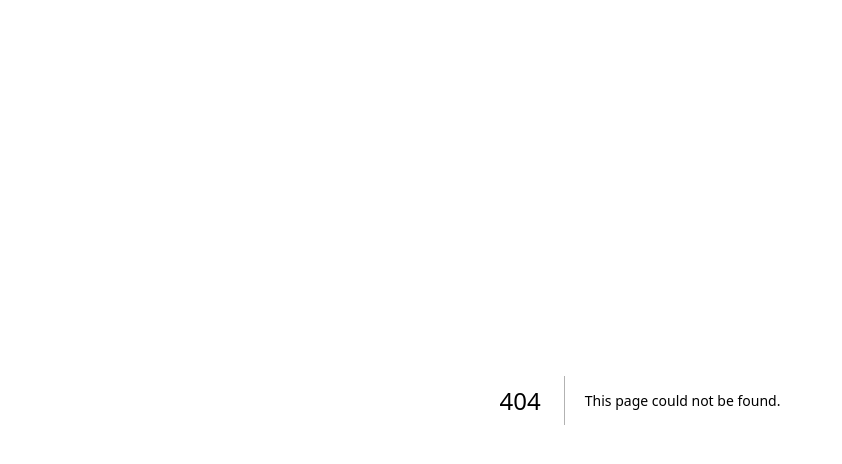
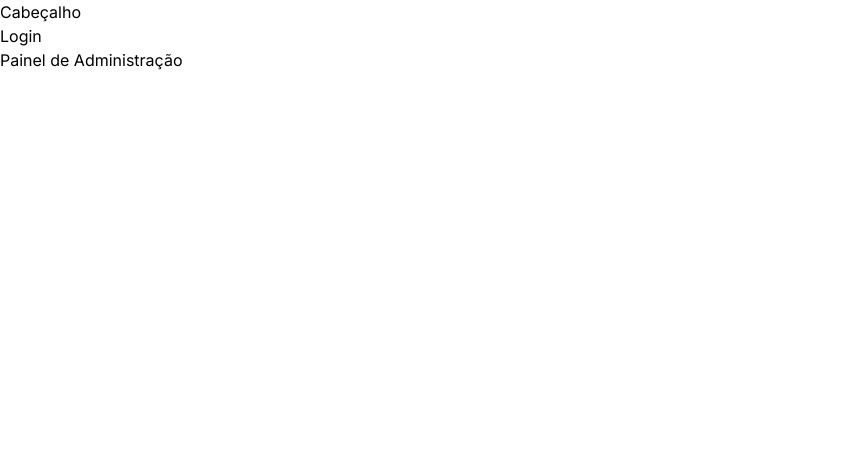
Before and after one commit to andersondev96/ignite-next13-fundamentals, a Next.js app: page /admin/login in a window 1280 px wide. Before the commit this address had no page. Shown: the top 464 px of the page, without its empty margins (0-842 px from the left). Built offline with nearby package versions, Linux system fonts and the light colour scheme.

Commit message:
Ignite |  Rotas e Layout

```diff
--- /dev/null
+++ b/src/app/admin/layout.tsx
@@ -0,0 +1,10 @@
+import { ReactNode } from 'react'
+
+export default function AdminLayout({ children }: { children: ReactNode }) {
+  return (
+    <div>
+      <div>{children}</div>
+      <p>Painel de Administração</p>
+    </div>
+  )
+}
--- /dev/null
+++ b/src/app/admin/login/page.tsx
@@ -0,0 +1,3 @@
+export default function Admin() {
+  return <h1>Login</h1>
+}
--- /dev/null
+++ b/src/app/admin/page.tsx
@@ -0,0 +1,3 @@
+export default function Admin() {
+  return <h1>Admin</h1>
+}
--- /dev/null
+++ b/src/app/catalog/page.tsx
@@ -0,0 +1,3 @@
+export default function Catalog() {
+  return <h1>Catolog</h1>
+}
--- /dev/null
+++ b/src/app/catalog/product/page.tsx
@@ -0,0 +1,3 @@
+export default function Product() {
+  return <h1>Product</h1>
+}
--- a/src/app/layout.tsx
+++ b/src/app/layout.tsx
@@ -16,7 +16,10 @@
 }>) {
   return (
     <html lang="en">
-      <body className={inter.className}>{children}</body>
+      <body className={inter.className}>
+        <div>Cabeçalho</div>
+        {children}
+      </body>
     </html>
   )
 }
```
